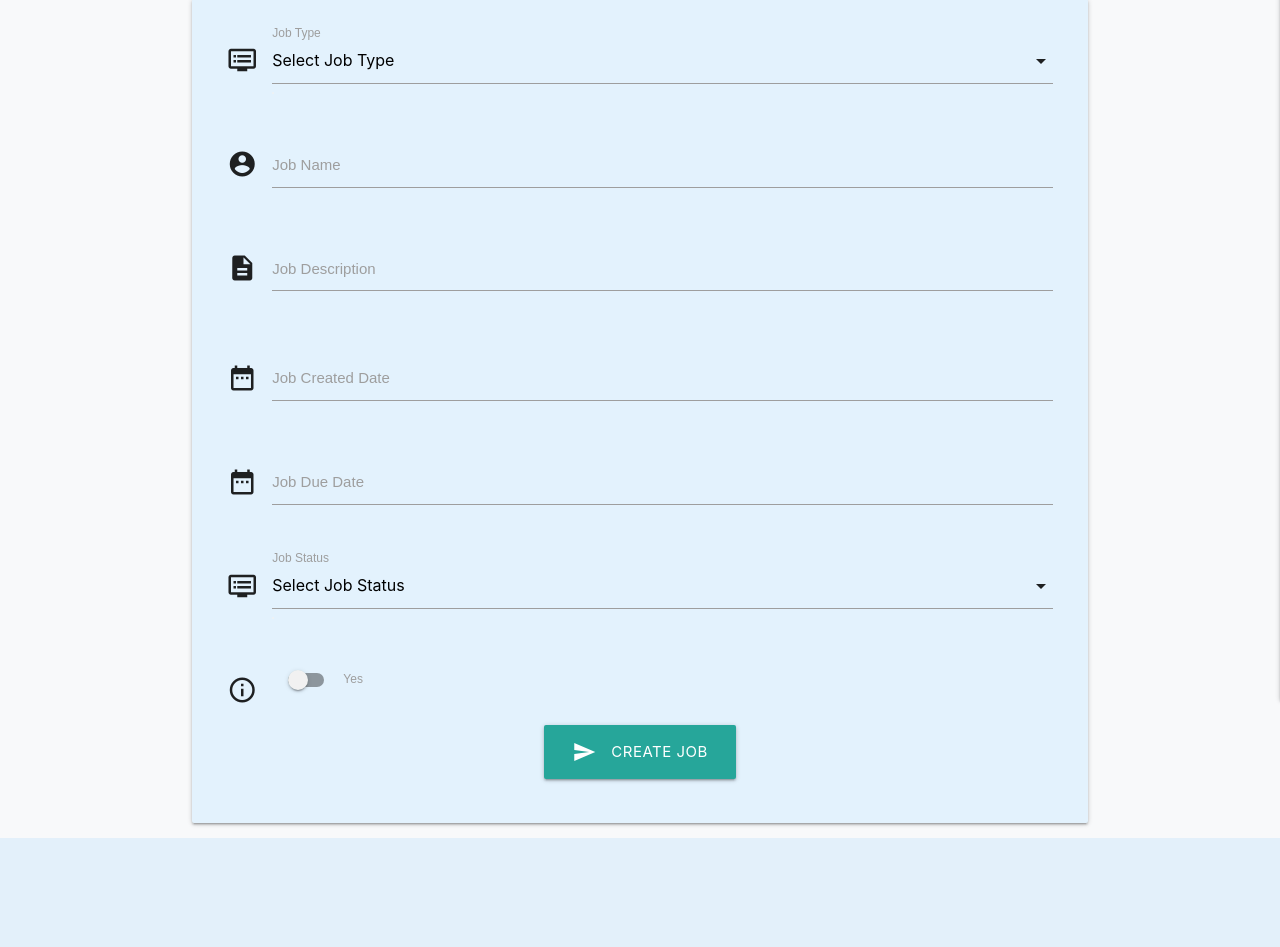
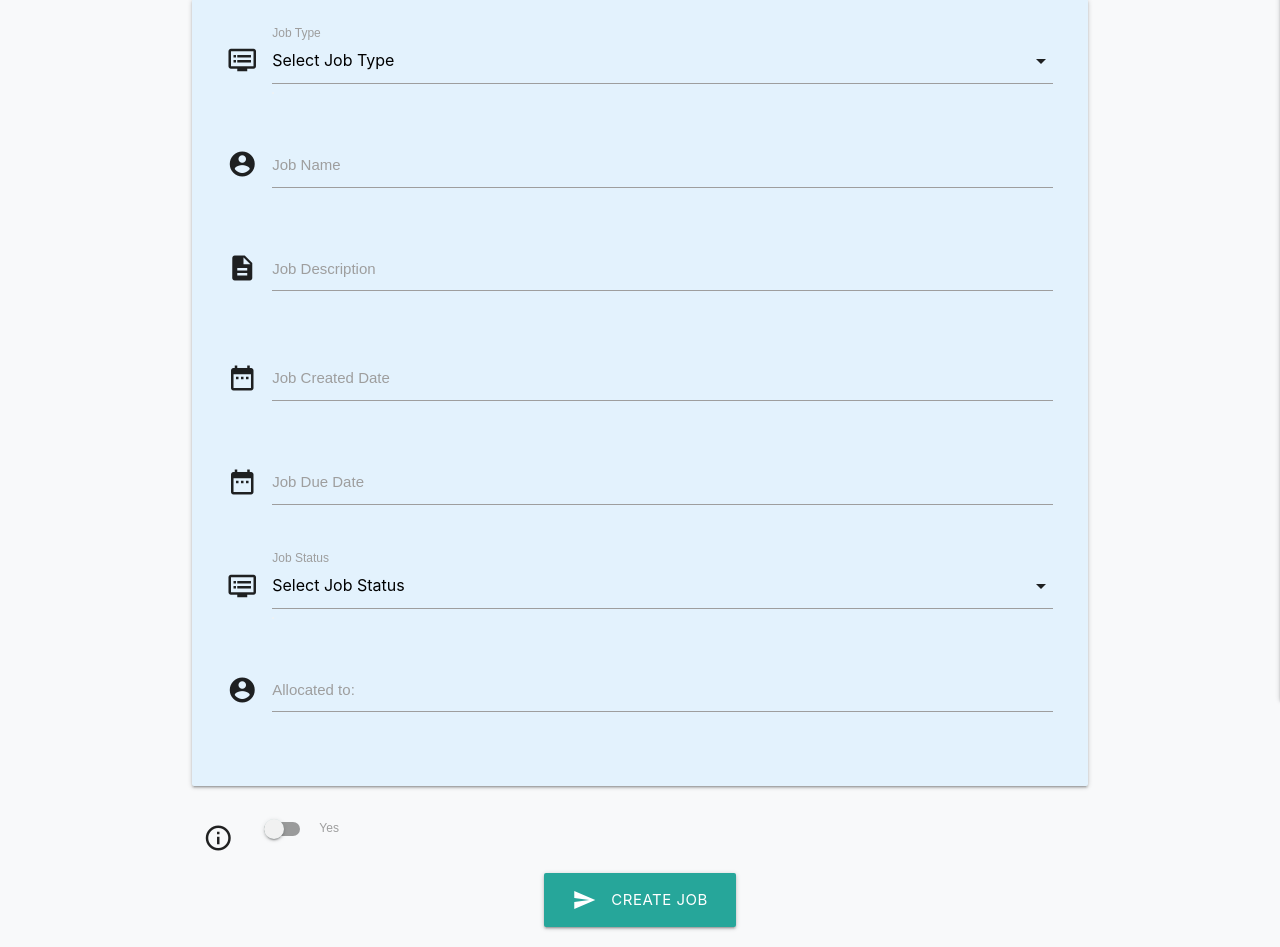
Before and after one commit to starranuk/worklist, a Flask app: page /add_job in a window 1280 px wide. Shown: the part 160-1107 px from the top of the page. Before the commit the page ends 998 px from the top, so only its background shows below. Run offline with Flask 2, Linux system fonts and the light colour scheme; the visitor is signed in with stand-in values (Sample User, id 1); data that the repository does not hold is empty; some libraries are stand-ins or nearby versions.

Commit message:
added Job Allocated to field in Add New Job

```diff
--- a/templates/add_job.html
+++ b/templates/add_job.html
@@ -66,6 +66,16 @@
             <label for="job_status_name">Job Status</label>
         </div>
       </div>
+         <!-- Allocate Username -->
+  <div class="row">
+    <div class="input-field col s12">
+      <i class="material-icons prefix">account_circle</i>
+      <textarea id="username" name="username" minlength="5" maxlength="400" class="materialize-textarea validate" required></textarea>
+      <label for="username">Allocated to:</label>
+      </div>
+    </div>
+    </div>
+  </div>
       <!-- Priority Switch -->
       <div class="row">
         <div class="input-field col s12">
--- a/templates/edit_job.html
+++ b/templates/edit_job.html
@@ -81,9 +81,9 @@
     </div>
     </div>
   </div>
+  <!-- Priority Switch -->
     <div class="row">
       <div class="input-field col s12">
-        <!-- Priority Switch -->
         <div class="switch">
           <i class="material-icons prefix">info_outline</i>
           <label for="job_priority">
```
